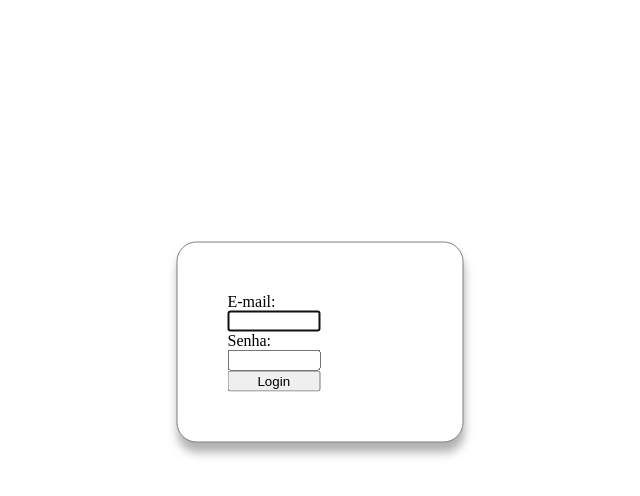
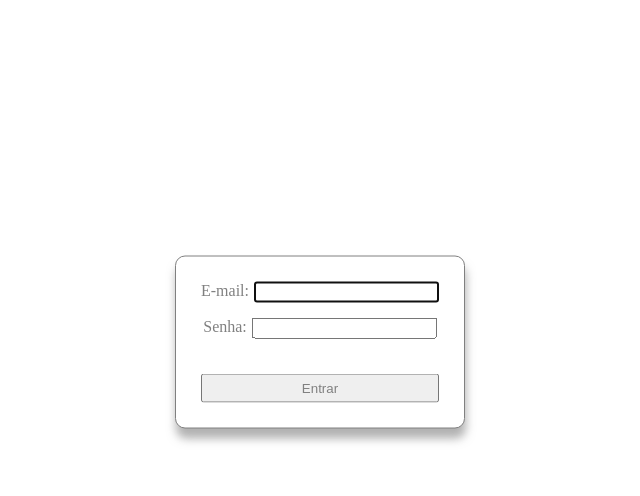
Before and after one commit to guilhermekameoka/UFU, a PHP site: page /lab03/login.html in a window 1280 px wide. Shown: the part 58-554 px from the top of the page, without its empty margins (320-960 px from the left). Run offline with PHP 8.4, Linux system fonts and the light colour scheme.

Commit message:
fix: login page fixed

```diff
--- a/PPI/PPI-2023-2/lab03/assets/style.css
+++ b/PPI/PPI-2023-2/lab03/assets/style.css
@@ -6,33 +6,40 @@ main {
     transform: translate(-50%, -50%);
 
     background-color: rgb(255, 255, 255);
-    border-radius: 20px;
-    padding: 50px;
+    border-radius: 10px;
+    padding: 25px;
     border: solid 1px grey;
     box-shadow: 1px 10px 10px rgba(128, 128, 128, 0.616);
 }
 
 body {
-    background-color: rgb(255, 255, 255);
     margin: 0;
     padding: 0;
 }
 
-form {
+.form-senha, .form-email{
     display: flex;
-    flex-direction: column;
+    flex-direction: row;
     justify-content: center;
-    width: 50%;
-    height: 10%;
+    color:grey;
+    margin-bottom: 15px;
+}
+
+form input{
+    margin-left: 5px;
+}
+
+form button {
+    width: 100%;
+    margin-top: 20px;
+    padding: 5px;
+    color:grey;
 }
 
 input:hover {
     box-shadow: 2px 2px rgba(0, 0, 0, 0.219);
 }
 
-form button {
-    width: 100%;
-}
 
 nav {
     background-color: black;
--- a/PPI/PPI-2023-2/lab03/login.html
+++ b/PPI/PPI-2023-2/lab03/login.html
@@ -19,13 +19,17 @@
 
     <main>
         <form>
-            <label for="email">E-mail:</label>
-            <input type="text" name="email" id="email" required autofocus>
+            <div class="form-email">
+                <label for="email">E-mail:</label>
+                <input type="text" name="email" id="email" required autofocus>
+            </div>
 
-            <label for="senha">Senha:</label>
-            <input type="password" name="senha" id="senha" required>
+            <div class="form-senha">
+                <label for="senha">Senha:</label>
+                <input type="password" name="senha" id="senha" required>
+            </div>
 
-            <button>Login</button>
+            <button>Entrar</button>
         </form>
     </main>
 
```
